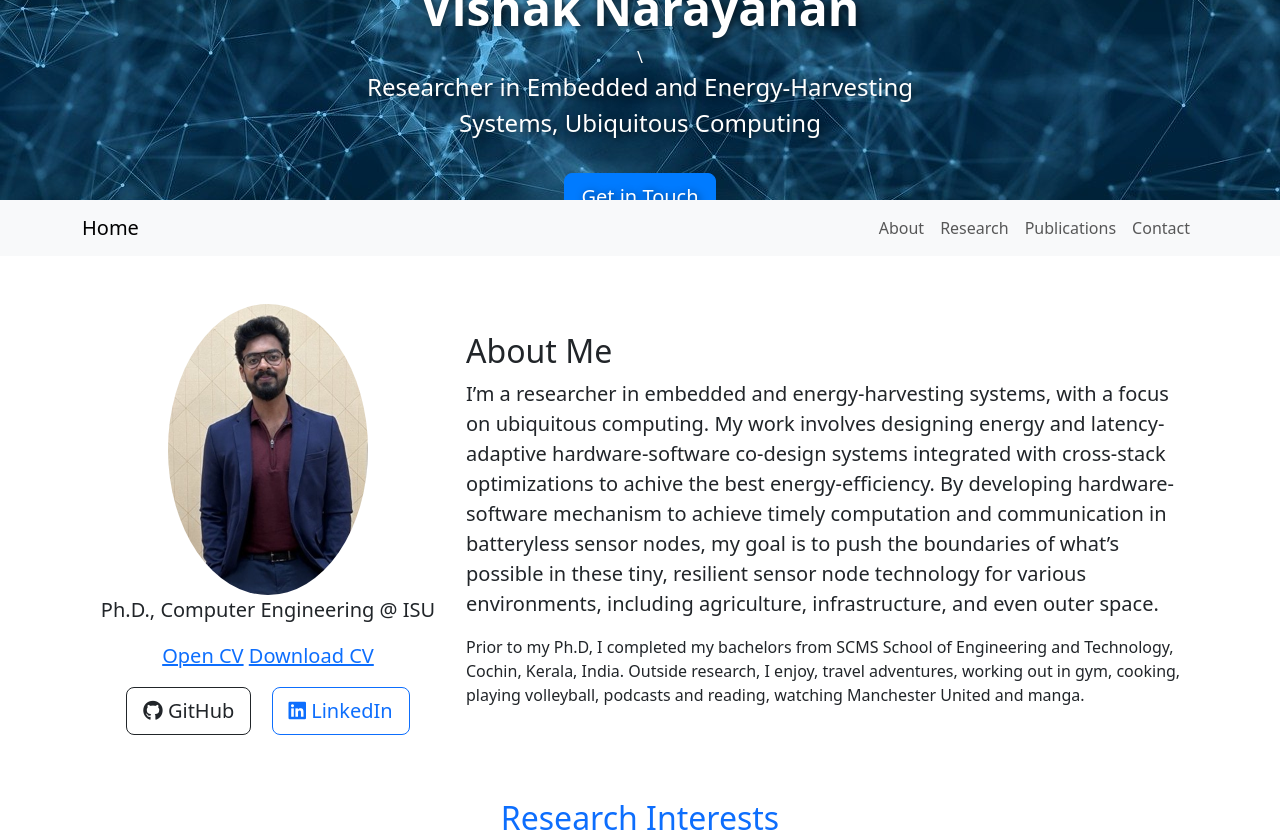
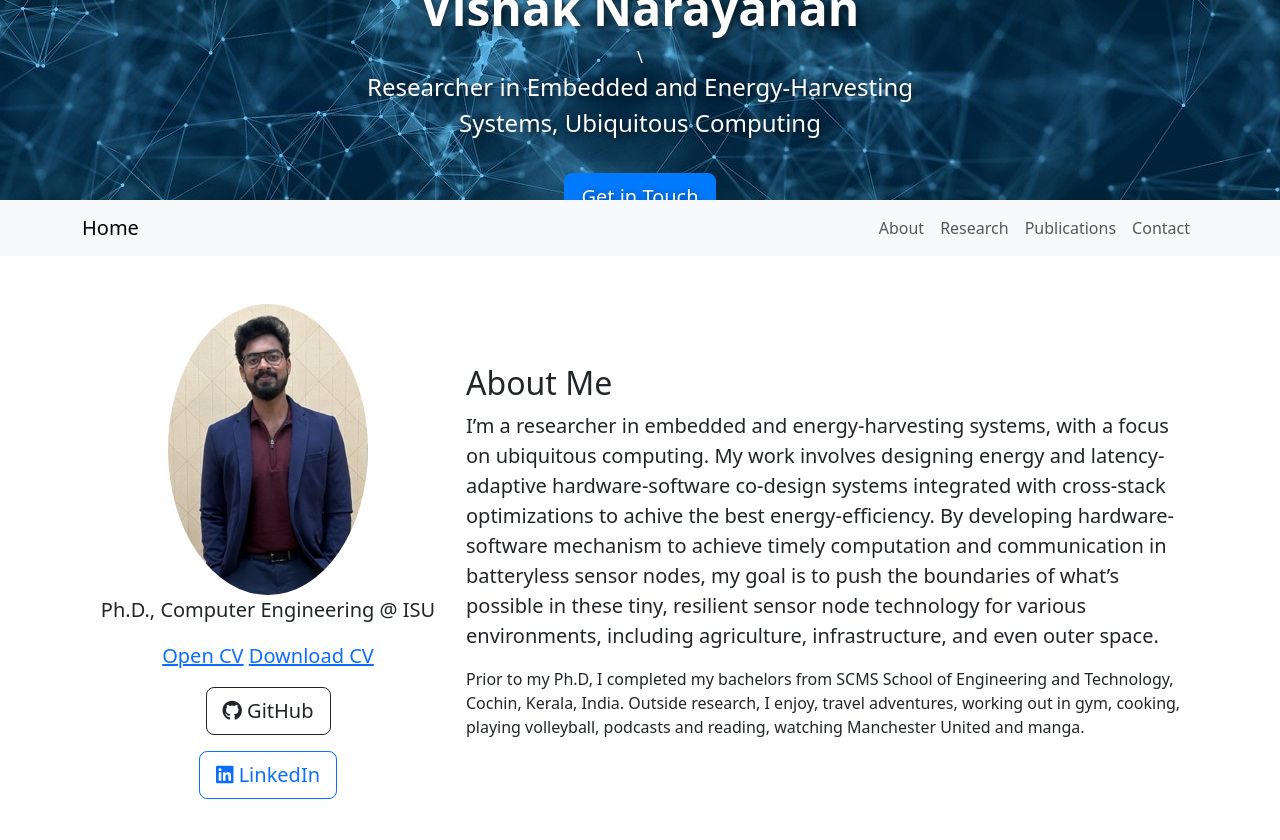
Before and after one commit to vishakn95/vishakn95.github.io, a plain HTML site: page index.html in a window 1280 px wide. Shown: the top 840 px of the page. Drawn offline with nearby package versions, Linux system fonts and the light colour scheme.

Commit message:
update to html code

```diff
--- a/index.html
+++ b/index.html
@@ -75,9 +75,9 @@
             <div class="col-md-4 text-center mb-4 mb-md-0">
                 <img src="images/Title_VN.jpg" alt="Vishak Narayanan" class="img-fluid rounded-circle" style="max-width: 200px;">
                 <p class="lead"> Ph.D., Computer Engineering @ ISU </p>
-                <p class="lead"> <a href="doc/Vishak_cv.pdf" target="_blank">Open CV</a> <a href="doc/Vishak_cv.pdf" download>Download CV</a>
-                <p><a href="https://github.com/vishakn95" class="btn btn-outline-dark btn-lg mx-2"><i class="fab fa-github"></i> GitHub</a>
-                <a href="linkedin.com\in\vishak-narayanan-791758ba" class="btn btn-outline-primary btn-lg mx-2"><i class="fab fa-linkedin"></i> LinkedIn</a></p>
+                <p class="lead"> <a href="doc/Vishak_cv.pdf" target="_blank">Open CV</a> <a href="doc/Vishak_cv.pdf" download>Download CV </a>
+                <p><a href="https://github.com/vishakn95" class="btn btn-outline-dark btn-lg mx-2"><i class="fab fa-github"></i> GitHub </a> </p>
+                <p><a href="linkedin.com\in\vishak-narayanan-791758ba" class="btn btn-outline-primary btn-lg mx-2"><i class="fab fa-linkedin"></i> LinkedIn </a></p>
 
             </div>
             <!-- Text Column -->
```
